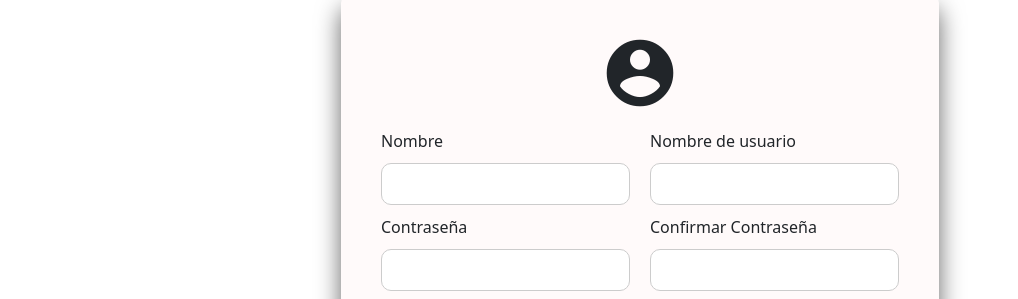
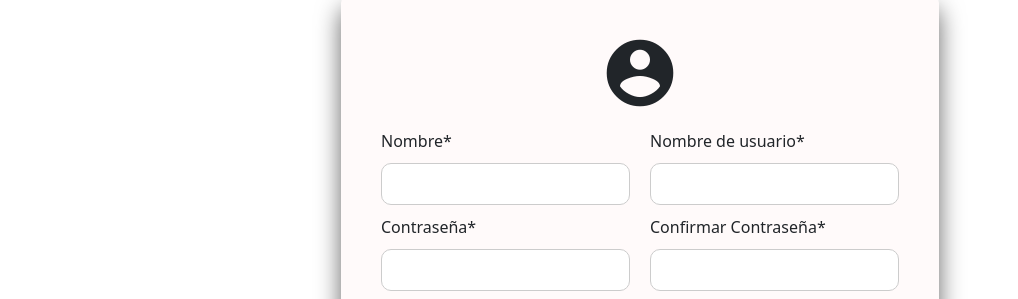
Before and after one commit to KevinAMamaniC2020/Microservicios-Inventario, an Angular app in the folder inventario-frontend/: page /login in a window 1280 px wide. Both pictures are taken after a click on the element "Si no tienes cuenta, regístrate". Shown: the part 117-416 px from the top of the page, without its empty margins (0-1018 px from the left). Built offline with nearby package versions, Linux system fonts and the light colour scheme.

Commit message:
feat:(servicios): Actualizacion correcta de servicio, bug en la imagen.

```diff
--- a/inventario-frontend/src/app/listuser/listuser.component.html
+++ b/inventario-frontend/src/app/listuser/listuser.component.html
@@ -22,7 +22,7 @@
         <div class="users-grid">
             <div class="card" *ngFor="let user of paginatedUsers">
                 <mat-icon class="user-icon">account_circle</mat-icon>
-                <p class="user-name">{{ user.name }}</p>
+                <p class="user-name">{{ user.name || 'Sin Nombre'}}</p>
                 <p class="user-email">{{ user.email || 'No especificado' }}</p>
                 <p class="user-nickname">{{ user.username }}</p>
             </div>
--- a/inventario-frontend/src/app/listuser/useregister/useregister.component.html
+++ b/inventario-frontend/src/app/listuser/useregister/useregister.component.html
@@ -3,24 +3,24 @@
 <form [formGroup]="registrationForm" (ngSubmit)="onSubmit()" class="form-container">
     <div style="display: flex;">
         <div class="form-group">
-            <label for="fullName">Nombre Completo</label>
+            <label for="fullName">Nombre Completo*</label>
             <input id="fullName" type="text" formControlName="fullName" required />
         </div>
 
         <div class="form-group">
-            <label for="username">Nombre de Usuario</label>
+            <label for="username">Nombre de Usuario*</label>
             <input id="username" type="text" formControlName="username" required />
         </div>
     </div>
 
     <div style="display: flex;">
         <div class="form-group">
-            <label for="password">Contraseña</label>
+            <label for="password">Contraseña*</label>
             <input id="password" type="password" formControlName="password" required />
         </div>
 
         <div class="form-group">
-            <label for="confirmPassword">Confirmar Contraseña</label>
+            <label for="confirmPassword">Confirmar Contraseña*</label>
             <input id="confirmPassword" type="password" formControlName="confirmPassword" required />
         </div>
     </div>
--- a/inventario-frontend/src/app/listuser/useregister/useregister.component.ts
+++ b/inventario-frontend/src/app/listuser/useregister/useregister.component.ts
@@ -7,12 +7,10 @@ import { MatSnackBar } from '@angular/material/snack-bar';
 @Component({
   selector: 'app-useregister',
   standalone: false,
-
   templateUrl: './useregister.component.html',
-  styleUrl: './useregister.component.css'
+  styleUrls: ['./useregister.component.css'], // Nota: usa "styleUrls" para múltiples estilos
 })
 export class UseregisterComponent {
-
   registrationForm: FormGroup;
   previewImage: string | null = null; // Para mostrar la previsualización de la imagen
 
@@ -34,7 +32,6 @@ export class UseregisterComponent {
 
   onSubmit() {
     if (this.registrationForm.valid) {
-      const formData = new FormData();
       const formValue = this.registrationForm.value;
 
       // Verificar coincidencia de contraseñas
@@ -43,15 +40,41 @@ export class UseregisterComponent {
         return;
       }
 
-      // Preparar los datos para el envío
+      // Convertir imagen a base64 y agregar al FormData
+      if (formValue.profileImage) {
+        const file = formValue.profileImage as File;
+        const reader = new FileReader();
+
+        reader.onload = () => {
+          const base64Image = reader.result as string;
+          const formData = new FormData();
           formData.append('name', formValue.fullName);
           formData.append('username', formValue.username);
           formData.append('password', formValue.password);
-      if (formValue.profileImage) {
-        formData.append('profile_image', formValue.profileImage);
+          formData.append('profile_image', base64Image); // Base64 de la imagen
+
+          this.registerUser(formData); // Llamar al servicio para registrar
+        };
+
+        reader.onerror = () => {
+          this.snackBar.open('Error al procesar la imagen', 'Cerrar', { duration: 3000 });
+        };
+
+        reader.readAsDataURL(file); // Leer archivo como base64
+      } else {
+        // Sin imagen, crear FormData directamente
+        const formData = new FormData();
+        formData.append('name', formValue.fullName);
+        formData.append('username', formValue.username);
+        formData.append('password', formValue.password);
+        formData.append('profile_image', ''); // Campo vacío si no hay imagen
+
+        this.registerUser(formData);
+      }
+    }
   }
 
-      // Llamar al servicio para registrar el usuario
+  registerUser(formData: FormData) {
     this.userService.registerUser(formData).subscribe({
       next: (response) => {
         this.snackBar.open('Usuario registrado con éxito', 'Cerrar', { duration: 3000 });
@@ -60,10 +83,10 @@ export class UseregisterComponent {
       error: (error) => {
         console.error('Error al registrar usuario:', error);
         this.snackBar.open('Error al registrar usuario', 'Cerrar', { duration: 3000 });
-        }
+      },
     });
   }
-  }
+
 
   onCancel() {
     this.dialogRef.close(); // Cierra el modal sin guardar nada
@@ -75,10 +98,9 @@ export class UseregisterComponent {
       this.registrationForm.patchValue({ profileImage: file });
       const reader = new FileReader();
       reader.onload = () => {
-        this.previewImage = reader.result as string;
+        this.previewImage = reader.result as string; // Mostrar la previsualización
       };
       reader.readAsDataURL(file);
     }
   }
-
 }
--- a/inventario-frontend/src/app/login/login.component.html
+++ b/inventario-frontend/src/app/login/login.component.html
@@ -27,29 +27,29 @@
     <form (ngSubmit)="onRegister()">
       <div style="display: flex;">
         <div style="margin-right: 20px;">
-          <label for="name" class="text">Nombre</label>
+          <label for="name" class="text">Nombre*</label>
           <input type="text" id="name" [(ngModel)]="registerData.name" name="registerName" required>
         </div>
         <div>
-          <label for="username" class="text">Nombre de usuario</label>
+          <label for="username" class="text">Nombre de usuario*</label>
           <input type="text" id="username" [(ngModel)]="registerData.username" name="registerUsername" required>
         </div>
       </div>
 
       <div style="display: flex;">
         <div style="margin-right: 20px;">
-          <label for="password" class="text">Contraseña</label>
+          <label for="password" class="text">Contraseña*</label>
           <input type="password" id="password" [(ngModel)]="registerData.password" name="registerPassword" required>
         </div>
         <div>
-          <label for="confirmPassword" class="text">Confirmar Contraseña</label>
+          <label for="confirmPassword" class="text">Confirmar Contraseña*</label>
           <input type="password" id="confirmPassword" [(ngModel)]="registerData.confirmPassword" name="registerConfirmPassword" required>
         </div>
       </div>
 
       <div>
         <label class="text" for="profileImage">Cargar Imagen</label>
-        <input type="file" id="profileImage" (change)="onFileSelected($event)" name="registerProfileImage">
+        <input type="file" id="profileImage" (change)="onFileSelected($event)">
       </div>
       <button class="submit-btn" type="submit">Registrar</button>
       <button class="cancel-btn" type="button" (click)="toggleRegisterForm()">Cancelar</button>
--- a/inventario-frontend/src/app/login/login.component.ts
+++ b/inventario-frontend/src/app/login/login.component.ts
@@ -50,15 +50,15 @@ export class LoginComponent {
     }
   }
 
-  // Lógica para registrar un usuario
   onRegister() {
     if (this.registerData.password === this.registerData.confirmPassword) {
       const formData = new FormData();
       formData.append('name', this.registerData.name);
       formData.append('username', this.registerData.username);
       formData.append('password', this.registerData.password);
+
       if (this.registerData.profileImage) {
-        formData.append('profile_image', 'https://example.com/path/to/image.jpg');
+        formData.append('profile_image', this.registerData.profileImage); // Archivo seleccionado
       }
 
       this.isLoading = true;
@@ -79,6 +79,7 @@ export class LoginComponent {
       alert('Las contraseñas no coinciden. Por favor, verifica e inténtalo nuevamente.');
     }
   }
+
 
   onFileSelected(event: any) {
     const file = event.target.files[0];
```
Lines whose indentation alone changed are shown as unchanged.
